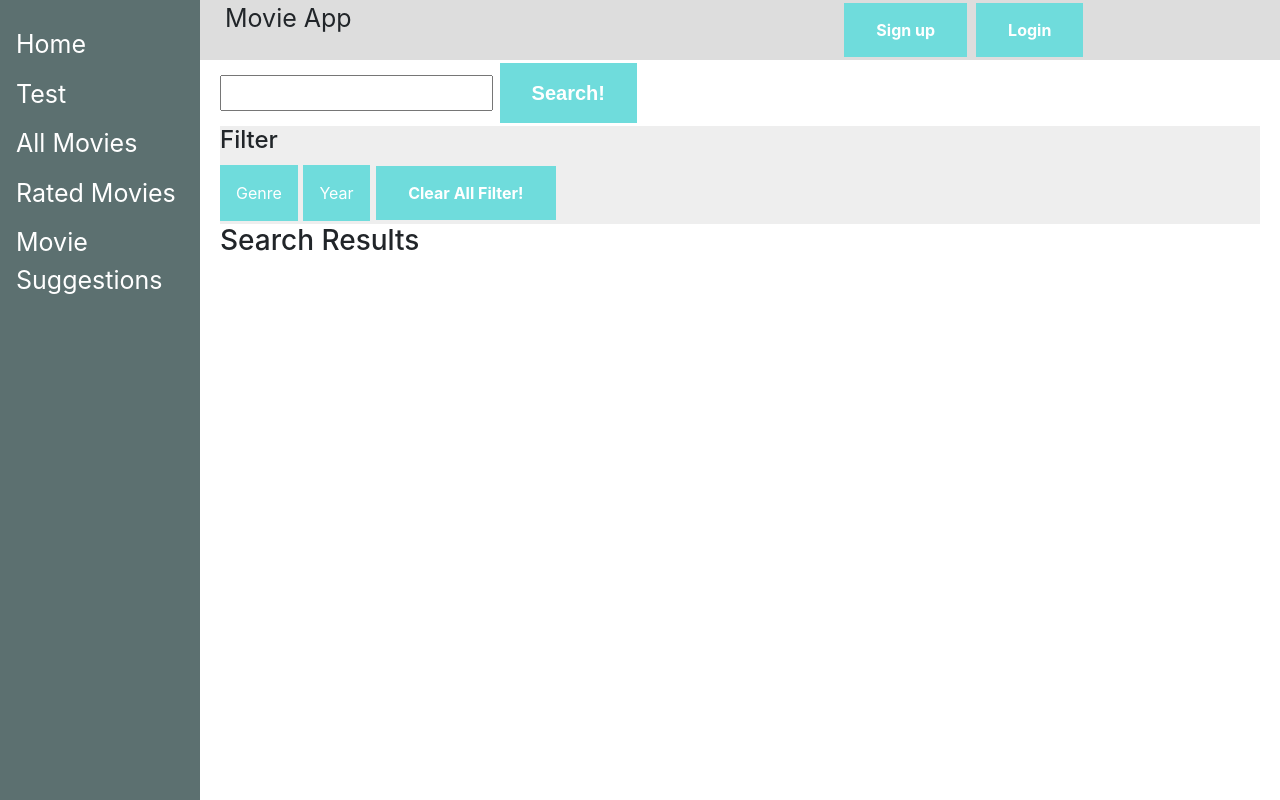
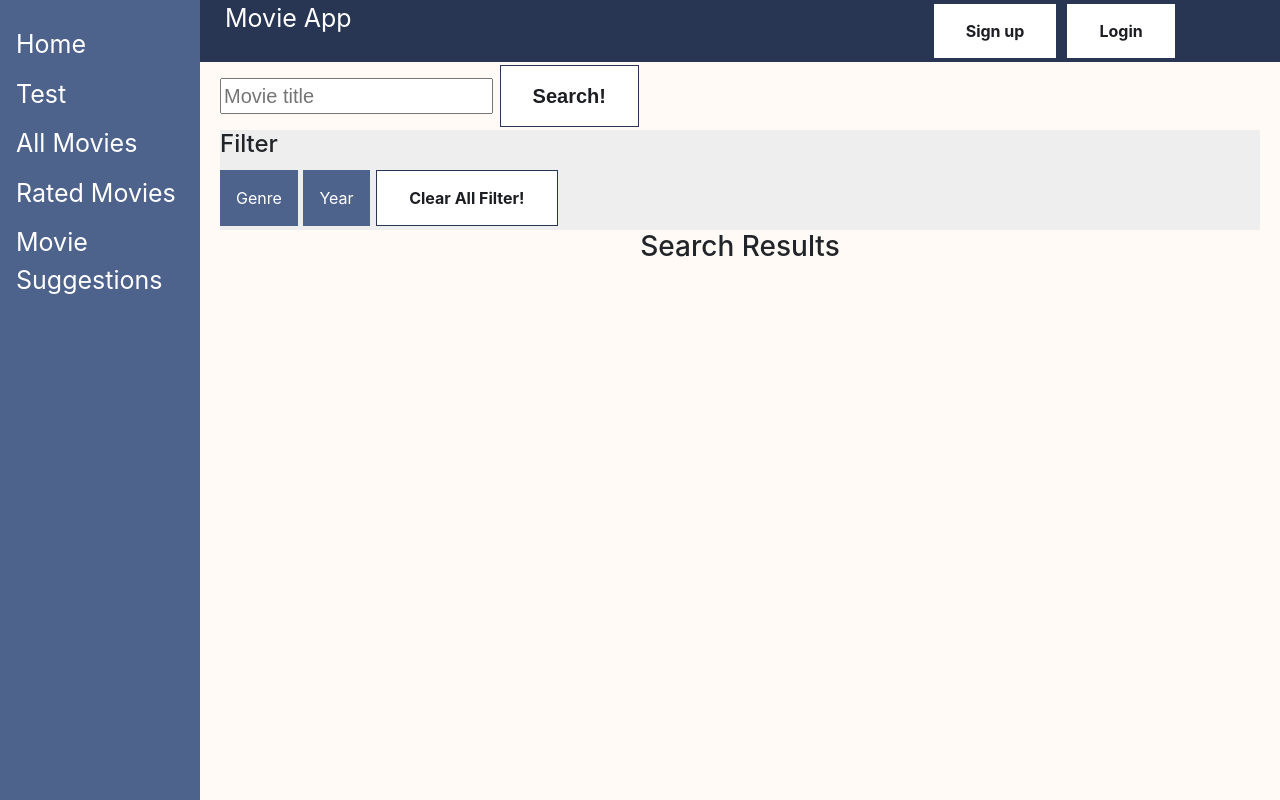
Before and after one commit to KarstenPoddig/django_movie_project, a Django app: page /movie_app/movies/ in a window 1280 px wide. Run offline with Django 3.2, Linux system fonts and the light colour scheme; data that the repository does not hold is empty; some libraries are stand-ins or nearby versions.

Commit message:
Changed color layout

```diff
--- a/movie_app/static/css/styles.css
+++ b/movie_app/static/css/styles.css
@@ -1,3 +1,8 @@
+body {
+    background-color: #FFFAF5;
+}
+
+
 /* The sidebar menu */
 .sidenav {
   height: 100%; /* Full-height: remove this if you want "auto" height */
@@ -6,7 +11,7 @@
   z-index: 1; /* Stay on top */
   top: 0; /* Stay at the top */
   left: 0;
-  background-color: #5c7070;
+  background-color: #4d638c;
   overflow-x: hidden; /* Disable horizontal scroll */
   padding-top: 20px;
 }
@@ -40,7 +45,8 @@ hr {
   margin-left: 200px; /* Same as the width of the sidenav */
   font-size: 25px; /* Increased text to enable scrolling */
   padding: 0px 10px;
-  background-color: #dddddd;
+  background-color: #283654;
+  color: white;
   /*height: 80px;*/
 }
 
@@ -52,9 +58,9 @@ hr {
 
 
 .button {
-  background-color: #6fdcdc;
+  background-color: white;
   border: none;
-  color: white;
+  color: #1c1e24;
   font-weight: bold;
   padding: 15px 32px;
   text-align: center;
@@ -63,17 +69,21 @@ hr {
   font-size: 16px;
   margin: 3px 1px;
   cursor: pointer;
+  border-style: solid;
+  border-color: #283654;
+  border-width: 1px;
 }
 
 
 .button:hover {
-    background-color: #28a4a4;
+    background-color: #4d638c;
+    border-color: #4d638c;
 }
 
 .button_small {
-  background-color: #6fdcdc;
+  background-color: white;
   border: none;
-  color: white;
+  color: #1c1e24;
   font-weight: bold;
   padding: 10px 20px;
   text-align: center;
@@ -85,7 +95,8 @@ hr {
 }
 
 .button_small:hover {
-    background-color: #28a4a4;
+    background-color: #4d638c;
+    border-color: #4d638c;
 }
 
 @import url(//netdna.bootstrapcdn.com/font-awesome/3.2.1/css/font-awesome.css);
@@ -134,14 +145,19 @@ h1 { font-size: 1.5em; margin: 10px; }
 
 /* Movie Class */
 
+h3 {
+    text-align: center;
+}
+
 .movie_class {
-    background-color: #effbfb;
-    border-style: solid;
+    background-color: #cfe0f9;
+    /*border-style: solid;
     border-color: #144e4e;
-    border-width: 3px;
+    border-width: 3px;*/
     padding: 15px 32px;
     text-align: left;
     margin-top: 20px;
+    color: #1c1e24;
 }
 
 .scrollmenu {
@@ -168,7 +184,7 @@ h1 { font-size: 1.5em; margin: 10px; }
 /* Dropdown for Genre and Year Filter */
 
 .dropbtn {
-  background-color: #6fdcdc;
+  background-color: #4d638c;
   color: white;
   padding: 16px;
   font-size: 16px;
@@ -200,7 +216,7 @@ h1 { font-size: 1.5em; margin: 10px; }
 
 .dropdown:hover .dropdown-content {display: block;}
 
-.dropdown:hover .dropbtn {background-color: #28a4a4;}
+.dropdown:hover .dropbtn {background-color: #283654;}
 
 /* Filter criterion */
 
--- a/movie_app/static/js/main.js
+++ b/movie_app/static/js/main.js
@@ -171,7 +171,7 @@ var movieViewDetailed = function(obj){
     return (
         "<div class='movie_class' id=" + obj.movieId + ">" +
             "<div class ='row'>" +
-                "<h4>" + obj.title + "</h4>" +
+                "<h3>" + obj.title + "</h3>" +
             "</div>" +
             "<div class='row'>" +
                 "<div class='col-sm-2'>" +
--- a/movie_app/templates/base.html
+++ b/movie_app/templates/base.html
@@ -36,10 +36,13 @@
         <div class="top">
             <div class="container">
                 <div class="row">
-                    <div class="col-sm-7">
+                    <div class="col-sm-8">
                         Movie App
                     </div>
-                    <div class="col-sm-5">
+                    <div class="col-sm-4">
+                        <style type="text/css">
+                            align: right;
+                        </style>
                         {% if user.is_authenticated %}
                         {{ user.username }}
                         <a href="{% url 'logout' %}?next={% url 'rated-movies-overview' %}">
--- a/movie_app/templates/base_movie.html
+++ b/movie_app/templates/base_movie.html
@@ -3,7 +3,7 @@
 {% block content_outer %}
 
     <div class="ui-widget">
-        <input id="movie_title">
+        <input placeholder="Movie title" id="movie_title">
         <button id="search_button" class="button" type="submit">Search!</button>
     </div>
 
```
